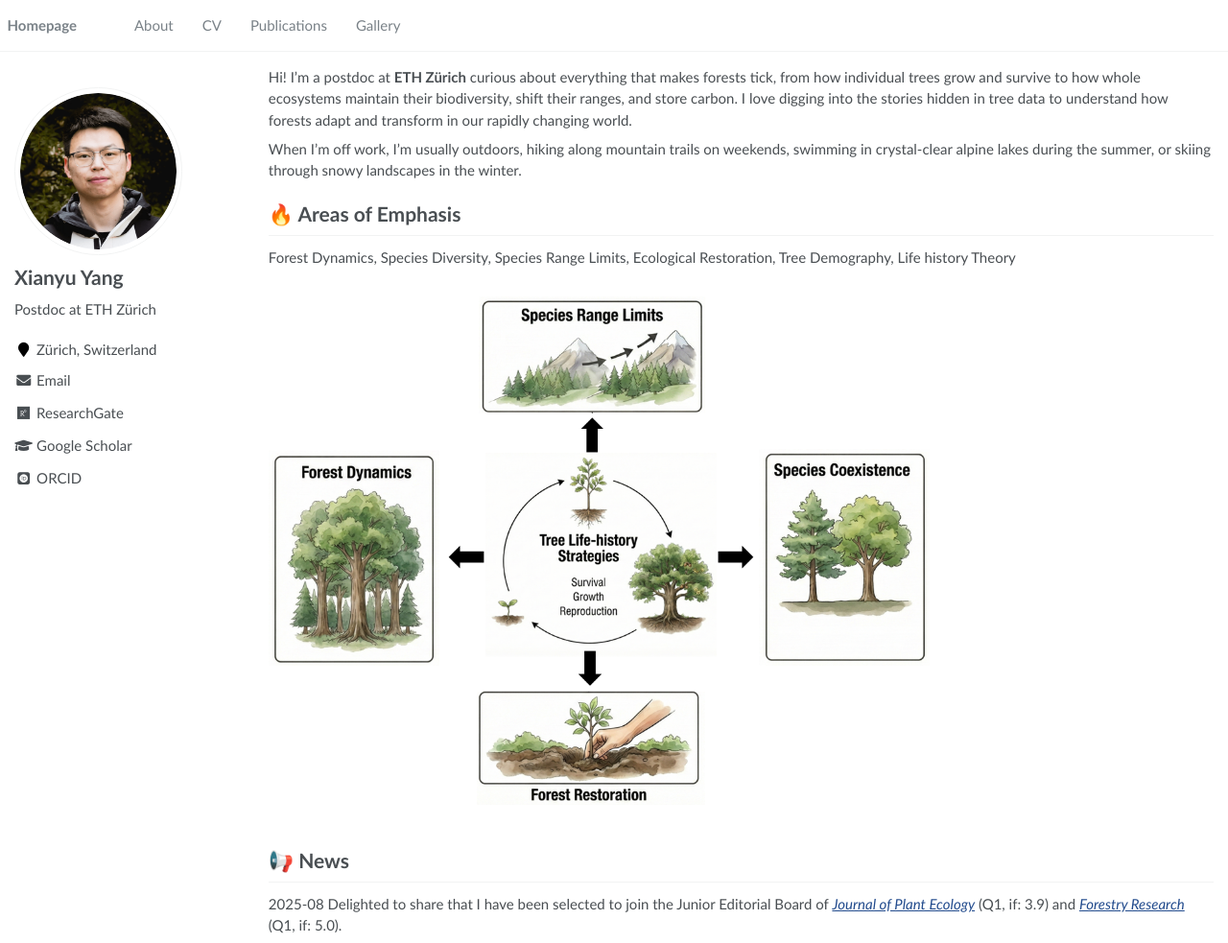
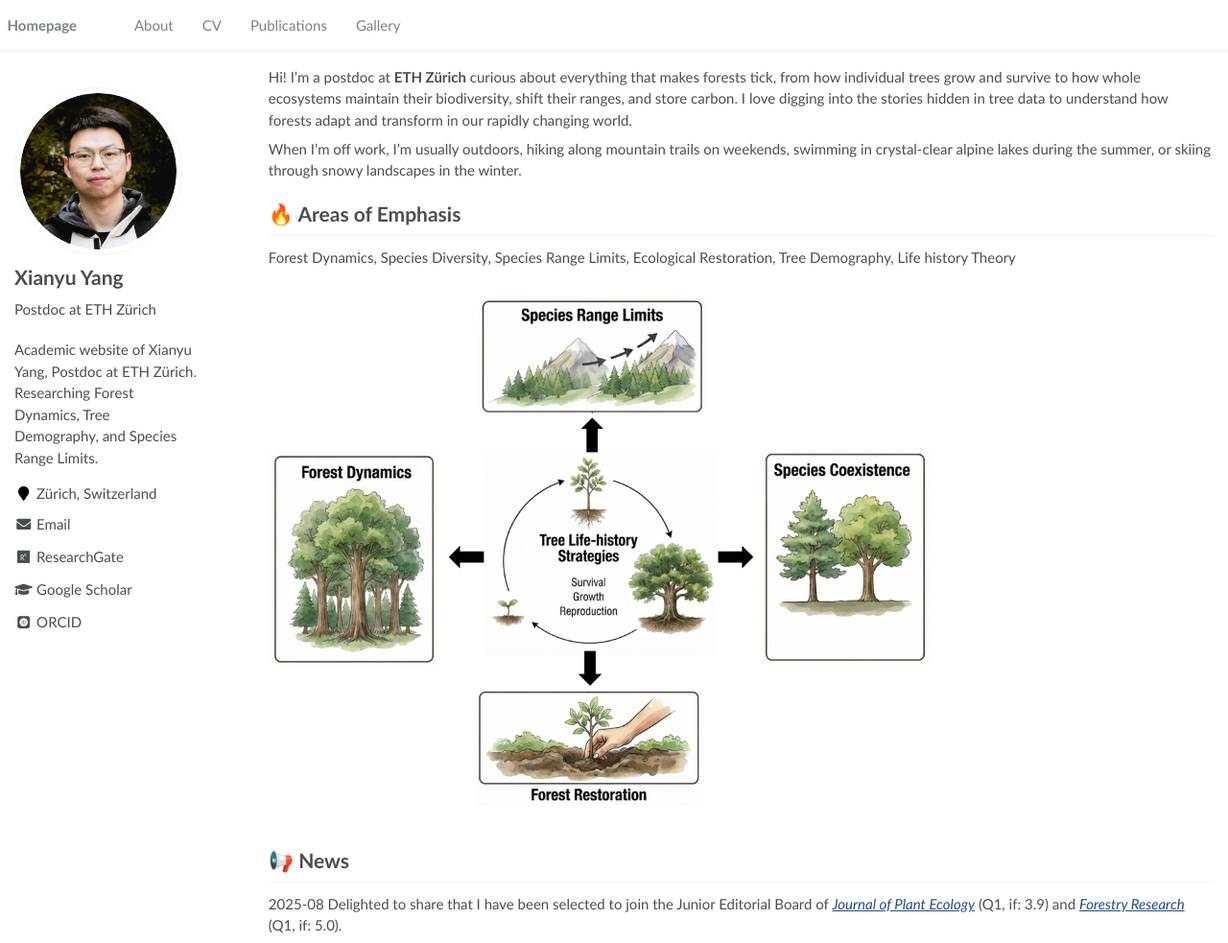
Before and after one commit to Xianyu-Yang/xianyu-yang.github.io, a Jekyll site: the page built from _pages/about.md, in a window 1280 px wide and 983 px high. Shown: the whole window at 96% size. Built offline with Jekyll 4.4.1, drawn with Linux system fonts in a browser that asks for light colours; some web fonts are replaced.

Commit message:
Update _config.yml

```diff
--- a/_config.yml
+++ b/_config.yml
@@ -6,8 +6,9 @@
 # `jekyll serve`. If you change this file, please restart the server process.
 
 # Site Settings
-title                    : "Xianyu Yang"
-description              : ""
+title: "Xianyu Yang - Postdoc at ETH Zürich"
+description: "Academic website of Xianyu Yang, Postdoc at ETH Zürich. Researching Forest Dynamics, Tree Demography, and Species Range Limits."
+url: "https://xianyu-yang.github.io"
 repository               : "xianyu-yang.github.io"
 google_scholar_stats_use_cdn : true
 
```
